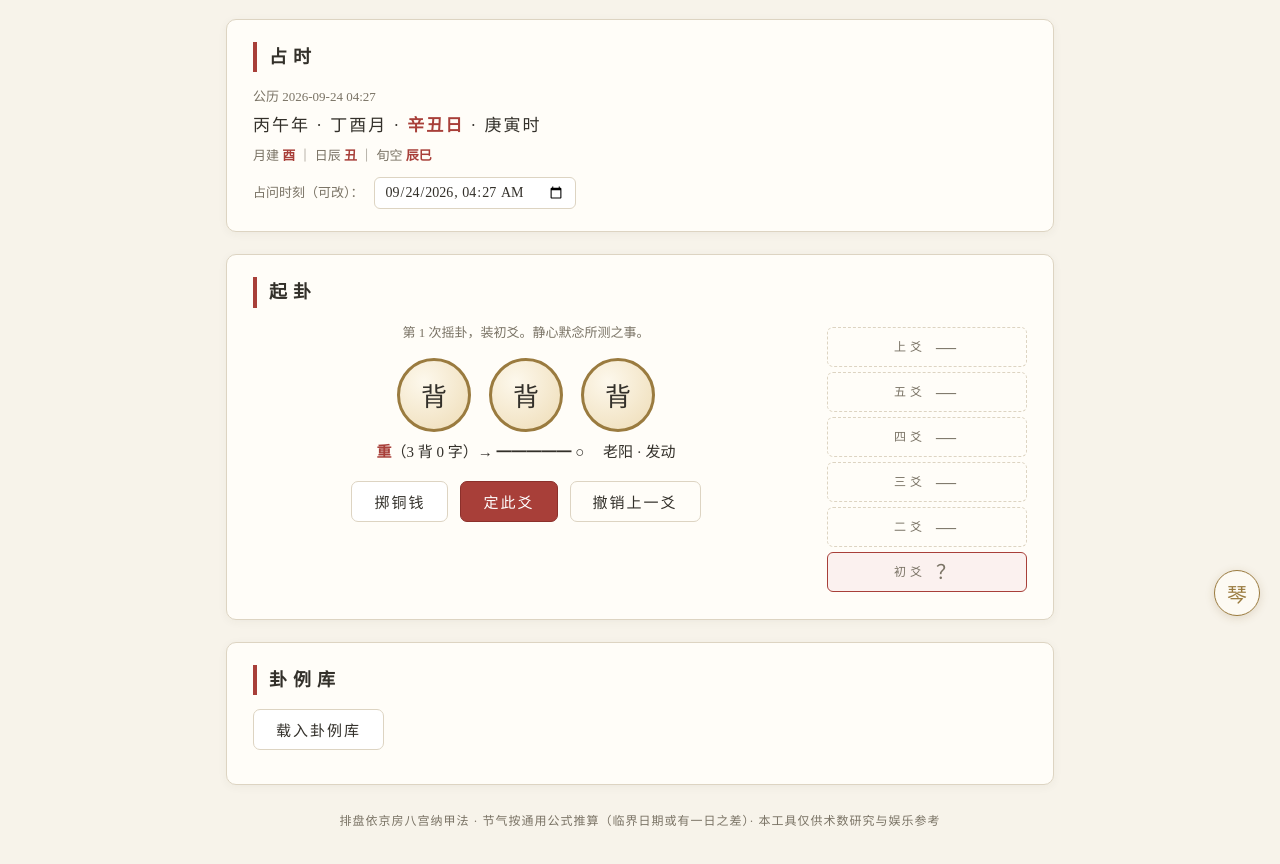
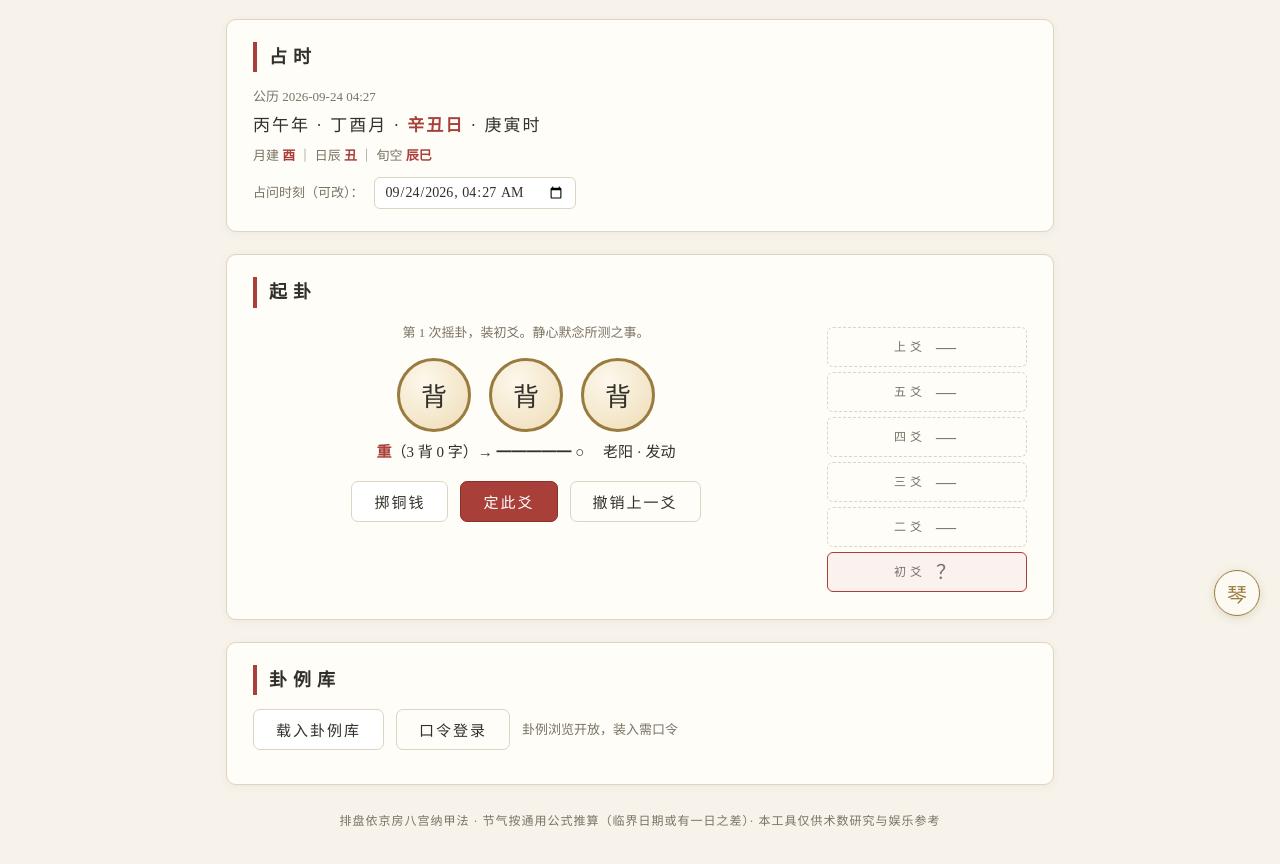
Before and after one commit to idavailable/liuyao, a plain HTML site: page index.html in a window 1280 px wide. Shown: the part 164-1028 px from the top of the page. Drawn offline with Linux system fonts and the light colour scheme; no server answers.

Commit message:
卦例库口令登录与多项修复

```diff
--- a/index.html
+++ b/index.html
@@ -315,6 +315,8 @@
     <h2>卦例库</h2>
     <div class="btn-row" style="justify-content:flex-start">
       <button class="btn" id="btnLib">载入卦例库</button>
+      <button class="btn ghost" id="btnLogin">口令登录</button>
+      <span class="muted" id="loginTip" style="align-self:center;font-size:13px">卦例浏览开放，装入需口令</span>
     </div>
     <div id="libList" style="margin-top:12px"></div>
     <div id="libDetail" style="margin-top:12px"></div>
```
